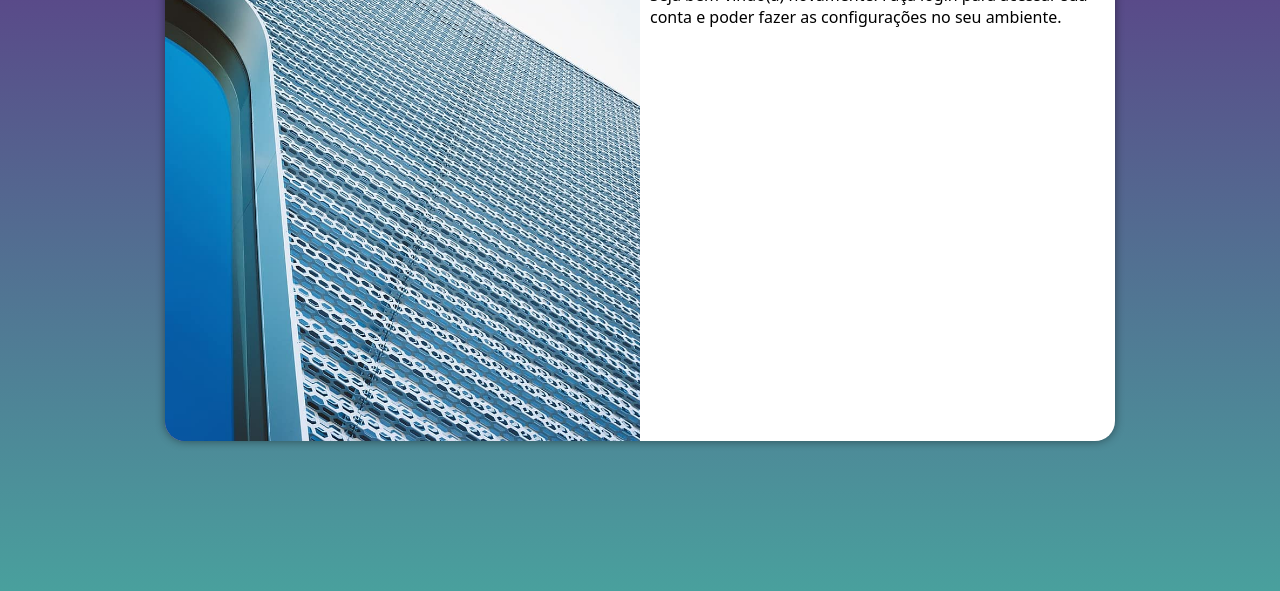
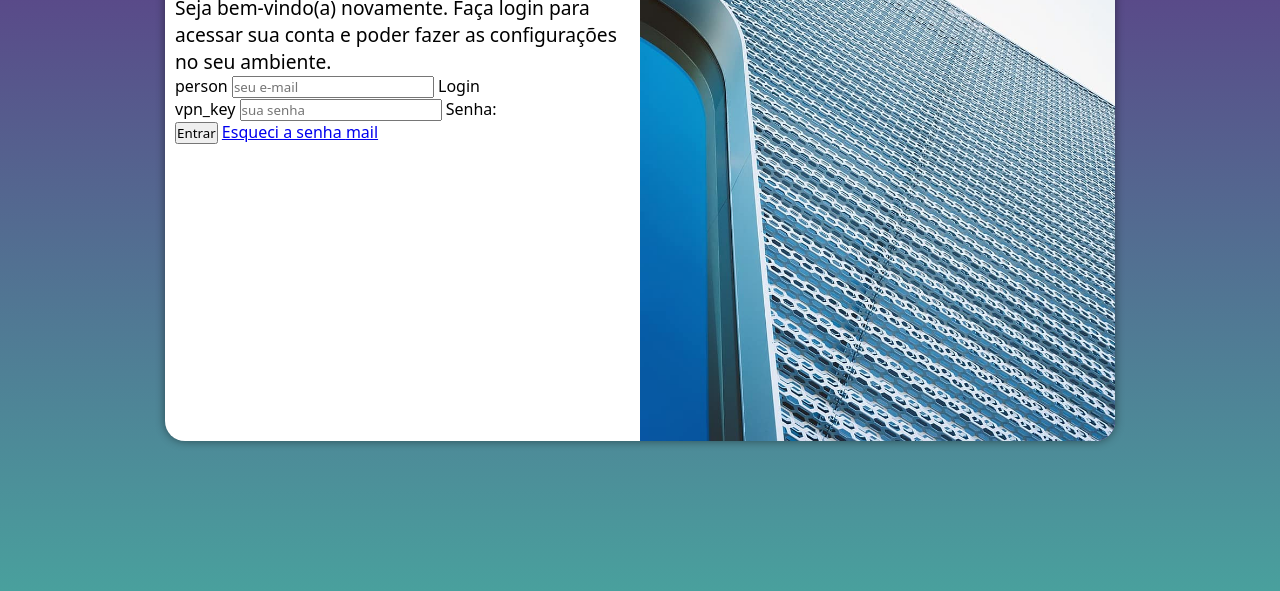
Before and after one commit to rodrigobarbonifilho/projeto-login, a plain HTML site: page Guanabara/index.html in a window 1280 px wide. Shown: the part 209-800 px from the top of the page. Drawn offline with Linux system fonts and the light colour scheme.

Commit message:
adicionei o formulário

```diff
--- a/Guanabara/index.html
+++ b/Guanabara/index.html
@@ -6,6 +6,8 @@
   <meta name="viewport" content="width=device-width, initial-scale=1.0">
   <link rel="stylesheet" href="styles/style.css">
   <link rel="stylesheet" href="styles/media-query.css">
+  <link href="https://fonts.googleapis.com/icon?family=Material+Icons"
+      rel="stylesheet">
   <title>Login</title>
 </head>
 <body>
@@ -18,7 +20,20 @@
         <h1>Login</h1>
         <p>Seja bem-vindo(a) novamente. Faça login para acessar sua conta e poder fazer as configurações no seu ambiente.</p>
         <form action="login.php" method="post">
-
+          <div class="campo">
+            <span class="material-icons-outlined">
+              person
+            </span>
+            <input type="email" name="login" id="ilogin" placeholder="seu e-mail" autocomplete="email" required maxlength="30">
+            <label for="ilogin">Login</label>
+          </div>
+          <div class="campo">
+            <span class="material-icons-outlined">vpn_key</span>
+            <input type="password" name="senha" id="isenha" placeholder="sua senha" autocomplete="current-password" required minlength="8" maxlength="20">
+            <label for="isenha">Senha: </label>
+          </div>
+          <input type="submit" value="Entrar">
+          <a href="esqueci.html">Esqueci a senha <span class="material-icons-outlined">mail</span></a>
         </form>
       </div>
     </section>
--- a/Guanabara/styles/media-query.css
+++ b/Guanabara/styles/media-query.css
@@ -31,7 +31,7 @@
   }
 
   section#login > div#imagem {
-    float: left;
+    float: right;
     width: 50%;
     height: 100%;
   }
@@ -40,4 +40,12 @@
     float: right;
     width: 50%;
   }
+
+  section#login > div#formulario > p {
+    font-size: 2em;
+  }
+
+  section#login > div#formulario > p {
+    font-size: 1.2em;
+  }
 }
--- a/Guanabara/styles/style.css
+++ b/Guanabara/styles/style.css
@@ -51,3 +51,12 @@ section#login > div#formulario {
   display: block;
   padding: 10px;
 }
+
+section#login > div#formulario > h1 {
+  text-align: center;
+  margin-bottom: 10px;
+}
+
+section#login > div#formulario > p {
+  font-size: 0.8em;
+}
```
